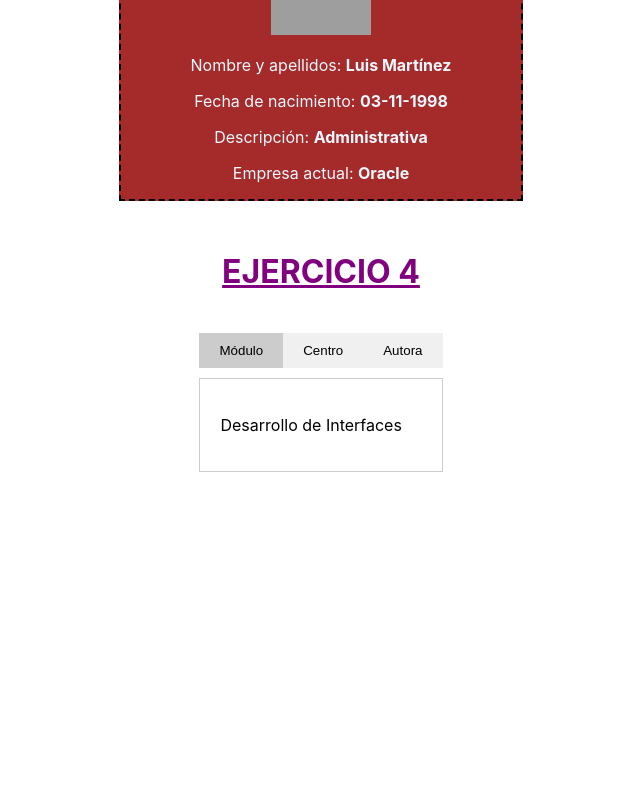
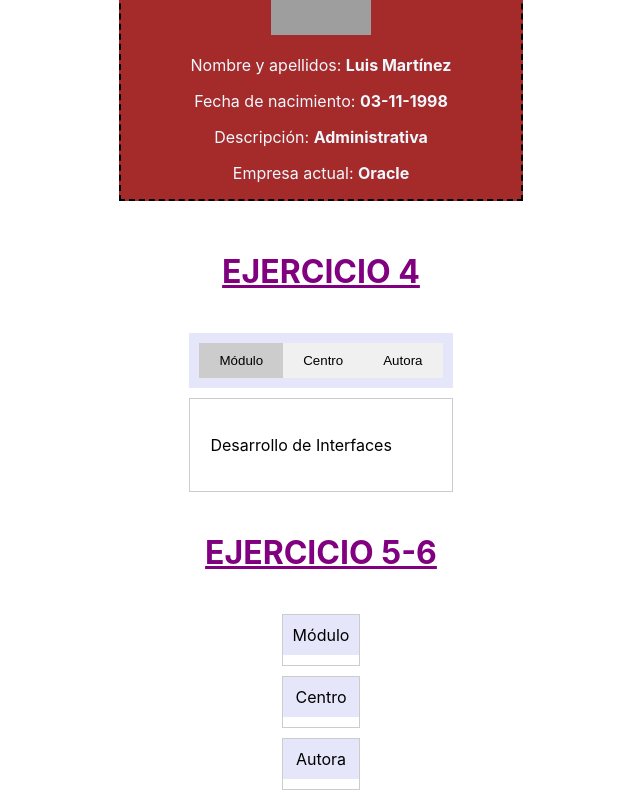
Before and after one commit to acascoc098/ejercicios_react, a React (Create React App) app: page / in a window 1280 px wide. Shown: the part 2875-3675 px from the top of the page, without its empty margins (319-959 px from the left). Before the commit the page ends 3347 px from the top, so only its background shows below. Built offline with nearby package versions, Linux system fonts and the light colour scheme; grey boxes are pictures that could not be loaded.

Commit message:
Ejercicio 5 y 6 AccordionItem y AccordionGroup.

```diff
--- /dev/null
+++ b/src/AccordionGroup/AccordionGroup.js
@@ -0,0 +1,26 @@
+import { useState } from "react";
+import AccordionItem from "./AccordionItem";
+
+const AccordionGroup = ({items}) => {
+    const [open, setOpen] = useState(null)
+
+    const toggleItem = (id) => {
+        setOpen(open === id ? null : id)
+    }
+
+    return(
+        <div>
+            {items.map(item =>(
+                <AccordionItem key={item.id}
+                    titulo={item.titulo}
+                    isOpen={open === item.id}
+                    onClick={() => toggleItem(item.id)}
+                >
+                    {item.contenido}
+                </AccordionItem>
+            ))}
+        </div>
+    )
+}
+
+export default AccordionGroup;
--- /dev/null
+++ b/src/AccordionGroup/AccordionItem.css
@@ -0,0 +1,15 @@
+.item {
+  border: 1px solid #ccc;
+  margin-bottom: 10px;
+}
+
+.titulo {
+  background-color: lavender;
+  padding: 10px;
+  cursor: pointer;
+}
+
+.body {
+  padding: 10px;
+  background-color: lightgrey;
+}
--- /dev/null
+++ b/src/AccordionGroup/AccordionItem.js
@@ -0,0 +1,14 @@
+import './AccordionItem.css'
+
+const AccordionItem = ({titulo,children, isOpen, onClick}) => {
+    return (
+        <div className="item">
+            <div className="titulo" onClick={onClick}>
+                {titulo}
+            </div>
+            {isOpen && <div className="body">{children}</div>}
+        </div>
+    )
+}
+
+export default AccordionItem;
--- a/src/App.js
+++ b/src/App.js
@@ -1,4 +1,5 @@
 //import logo from './logo.svg';
+import AccordionGroup from './AccordionGroup/AccordionGroup';
 import './App.css';
 import TabMenu from './TabMenu/TabMenu';
 import UseCard from './UserCard/UserCard';
@@ -10,6 +11,14 @@ function App() {
     {id: 1, titulo: 'Módulo', contenido: "<p>Desarrollo de Interfaces</p>"},
     {id: 2, titulo: 'Centro', contenido: "<p>IES Virgen del Carmen</p>"},
     {id: 3, titulo: 'Autora', contenido: "<p>Andrea Castilla Cocera</p>"}
+  ]
+
+  //const item1 = {titulo: "Primer intento"}
+
+  const items = [
+    {id: 1, titulo: 'Módulo', contenido: "Desarrollo de Interfaces"},
+    {id: 2, titulo: 'Centro', contenido: "IES Virgen del Carmen"},
+    {id: 3, titulo: 'Autora', contenido: "Andrea Castilla Cocera"}
   ]
 
   return (
@@ -34,6 +43,11 @@ function App() {
       <h1>EJERCICIO 4</h1>
       <br></br>
       <TabMenu tabs={tabs}/>
+
+      <br></br>
+      <h1>EJERCICIO 5-6</h1>
+      <br></br>
+      <AccordionGroup items={items}/>
     </div>
   );}
 
```
